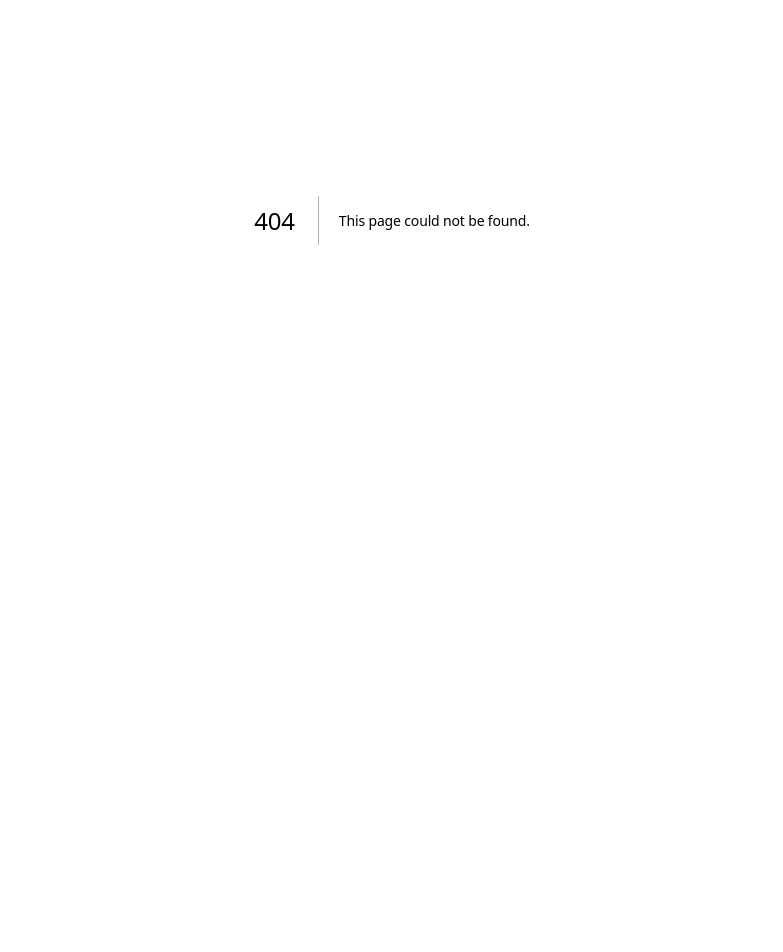
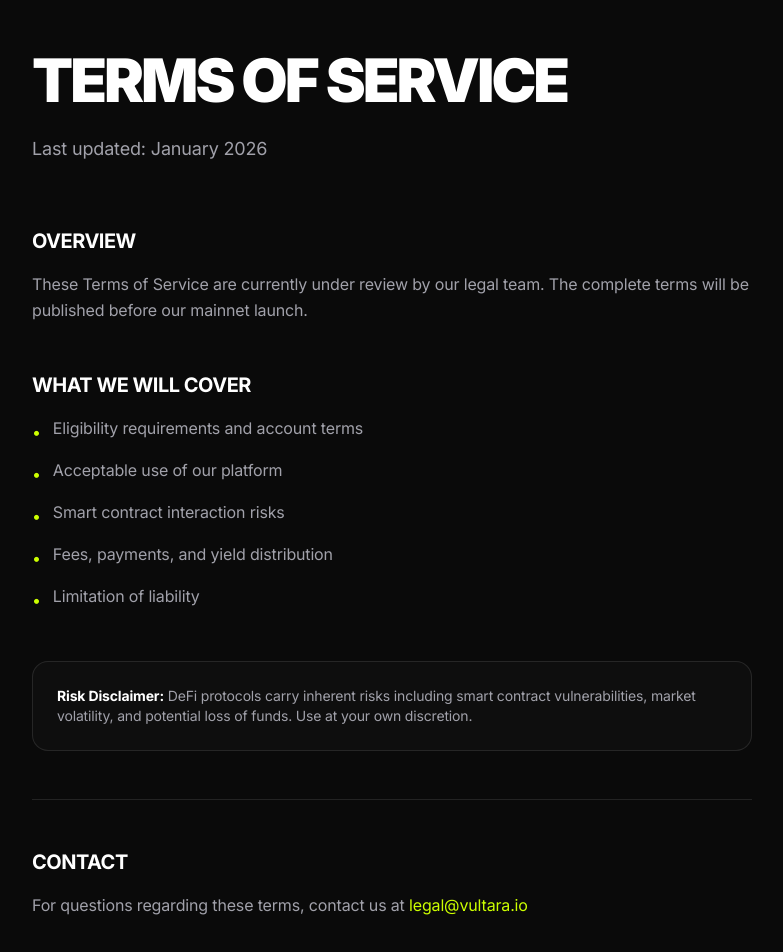
Before and after one commit to vultara-labs/frontend, a Next.js app: page /terms in a window 1280 px wide. Before the commit this address had no page. Shown: the part 180-1132 px from the top of the page, without its empty margins (248-1031 px from the left). Before the commit the page ends 800 px from the top, so only its background shows below. Built offline with nearby package versions, Linux system fonts and the light colour scheme.

Commit message:
feat: add privacy policy and terms of service pages

```diff
--- /dev/null
+++ b/src/app/privacy/page.tsx
@@ -0,0 +1,82 @@
+import Navigation from "@/components/Navigation";
+import Footer from "@/components/Footer";
+import Link from "next/link";
+
+export const metadata = {
+    title: "Privacy Policy | Vultara",
+    description: "Privacy Policy for Vultara - The smart USDC vault for Indonesian Web3 freelancers.",
+};
+
+export default function PrivacyPolicy() {
+    return (
+        <main className="relative min-h-screen bg-[#0A0A0A]">
+            <Navigation />
+
+            <section className="pt-40 pb-32 px-6">
+                <div className="max-w-[720px] mx-auto">
+                    {/* Header */}
+                    <Link href="/" className="inline-block text-[10px] text-[var(--text-tertiary)] font-bold uppercase tracking-widest mb-12 hover:text-white transition-colors">
+                        ← Back to Home
+                    </Link>
+
+                    <h1 className="text-5xl md:text-6xl font-black uppercase tracking-tighter text-white mb-6">
+                        PRIVACY POLICY
+                    </h1>
+
+                    <p className="text-[var(--text-secondary)] text-lg leading-relaxed mb-16">
+                        Last updated: January 2026
+                    </p>
+
+                    {/* Content */}
+                    <div className="space-y-12 text-[var(--text-secondary)] leading-relaxed">
+                        <div>
+                            <h2 className="text-white font-bold text-xl uppercase tracking-tight mb-4">Overview</h2>
+                            <p>
+                                This Privacy Policy is currently under review by our legal team.
+                                The complete policy will be published before our mainnet launch.
+                            </p>
+                        </div>
+
+                        <div>
+                            <h2 className="text-white font-bold text-xl uppercase tracking-tight mb-4">What We Will Cover</h2>
+                            <ul className="space-y-3">
+                                <li className="flex items-start gap-3">
+                                    <span className="text-[var(--volt)] mt-1">•</span>
+                                    <span>How we collect and process your data</span>
+                                </li>
+                                <li className="flex items-start gap-3">
+                                    <span className="text-[var(--volt)] mt-1">•</span>
+                                    <span>Wallet and transaction information handling</span>
+                                </li>
+                                <li className="flex items-start gap-3">
+                                    <span className="text-[var(--volt)] mt-1">•</span>
+                                    <span>Third-party services we integrate with</span>
+                                </li>
+                                <li className="flex items-start gap-3">
+                                    <span className="text-[var(--volt)] mt-1">•</span>
+                                    <span>Your rights and how to exercise them</span>
+                                </li>
+                                <li className="flex items-start gap-3">
+                                    <span className="text-[var(--volt)] mt-1">•</span>
+                                    <span>Security measures we implement</span>
+                                </li>
+                            </ul>
+                        </div>
+
+                        <div className="pt-12 border-t border-white/10">
+                            <h2 className="text-white font-bold text-xl uppercase tracking-tight mb-4">Contact</h2>
+                            <p>
+                                For questions regarding this policy, contact us at{" "}
+                                <a href="mailto:legal@vultara.io" className="text-[var(--volt)] hover:underline">
+                                    legal@vultara.io
+                                </a>
+                            </p>
+                        </div>
+                    </div>
+                </div>
+            </section>
+
+            <Footer />
+        </main>
+    );
+}
--- /dev/null
+++ b/src/app/terms/page.tsx
@@ -0,0 +1,90 @@
+import Navigation from "@/components/Navigation";
+import Footer from "@/components/Footer";
+import Link from "next/link";
+
+export const metadata = {
+    title: "Terms of Service | Vultara",
+    description: "Terms of Service for Vultara - The smart USDC vault for Indonesian Web3 freelancers.",
+};
+
+export default function TermsOfService() {
+    return (
+        <main className="relative min-h-screen bg-[#0A0A0A]">
+            <Navigation />
+
+            <section className="pt-40 pb-32 px-6">
+                <div className="max-w-[720px] mx-auto">
+                    {/* Header */}
+                    <Link href="/" className="inline-block text-[10px] text-[var(--text-tertiary)] font-bold uppercase tracking-widest mb-12 hover:text-white transition-colors">
+                        ← Back to Home
+                    </Link>
+
+                    <h1 className="text-5xl md:text-6xl font-black uppercase tracking-tighter text-white mb-6">
+                        TERMS OF SERVICE
+                    </h1>
+
+                    <p className="text-[var(--text-secondary)] text-lg leading-relaxed mb-16">
+                        Last updated: January 2026
+                    </p>
+
+                    {/* Content */}
+                    <div className="space-y-12 text-[var(--text-secondary)] leading-relaxed">
+                        <div>
+                            <h2 className="text-white font-bold text-xl uppercase tracking-tight mb-4">Overview</h2>
+                            <p>
+                                These Terms of Service are currently under review by our legal team.
+                                The complete terms will be published before our mainnet launch.
+                            </p>
+                        </div>
+
+                        <div>
+                            <h2 className="text-white font-bold text-xl uppercase tracking-tight mb-4">What We Will Cover</h2>
+                            <ul className="space-y-3">
+                                <li className="flex items-start gap-3">
+                                    <span className="text-[var(--volt)] mt-1">•</span>
+                                    <span>Eligibility requirements and account terms</span>
+                                </li>
+                                <li className="flex items-start gap-3">
+                                    <span className="text-[var(--volt)] mt-1">•</span>
+                                    <span>Acceptable use of our platform</span>
+                                </li>
+                                <li className="flex items-start gap-3">
+                                    <span className="text-[var(--volt)] mt-1">•</span>
+                                    <span>Smart contract interaction risks</span>
+                                </li>
+                                <li className="flex items-start gap-3">
+                                    <span className="text-[var(--volt)] mt-1">•</span>
+                                    <span>Fees, payments, and yield distribution</span>
+                                </li>
+                                <li className="flex items-start gap-3">
+                                    <span className="text-[var(--volt)] mt-1">•</span>
+                                    <span>Limitation of liability</span>
+                                </li>
+                            </ul>
+                        </div>
+
+                        <div className="p-6 rounded-2xl bg-white/[0.02] border border-white/10">
+                            <p className="text-sm">
+                                <span className="text-white font-bold">Risk Disclaimer:</span>{" "}
+                                DeFi protocols carry inherent risks including smart contract vulnerabilities,
+                                market volatility, and potential loss of funds. Use at your own discretion.
+                            </p>
+                        </div>
+
+                        <div className="pt-12 border-t border-white/10">
+                            <h2 className="text-white font-bold text-xl uppercase tracking-tight mb-4">Contact</h2>
+                            <p>
+                                For questions regarding these terms, contact us at{" "}
+                                <a href="mailto:legal@vultara.io" className="text-[var(--volt)] hover:underline">
+                                    legal@vultara.io
+                                </a>
+                            </p>
+                        </div>
+                    </div>
+                </div>
+            </section>
+
+            <Footer />
+        </main>
+    );
+}
--- a/src/components/Footer.tsx
+++ b/src/components/Footer.tsx
@@ -59,8 +59,8 @@ export default function Footer() {
                 <div className="pt-10 border-t border-white/5 flex flex-col sm:flex-row justify-between items-center gap-6 text-[10px] text-[var(--text-tertiary)] font-bold uppercase tracking-widest">
                     <div>© 2026 Vultara Labs. All rights reserved.</div>
                     <div className="flex gap-8">
-                        <a href="#" className="hover:text-white transition-colors">Privacy Policy</a>
-                        <a href="#" className="hover:text-white transition-colors">Terms of Service</a>
+                        <Link href="/privacy" className="hover:text-white transition-colors">Privacy Policy</Link>
+                        <Link href="/terms" className="hover:text-white transition-colors">Terms of Service</Link>
                     </div>
                 </div>
             </div>
```
